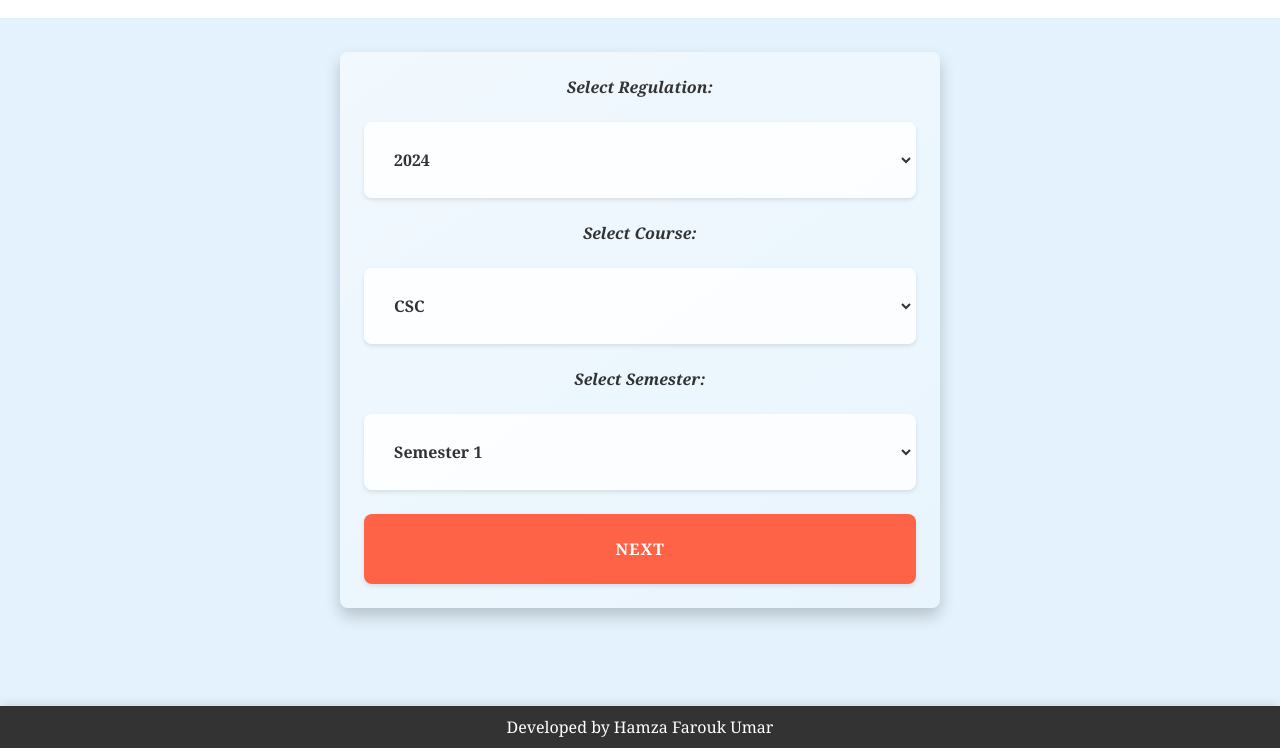
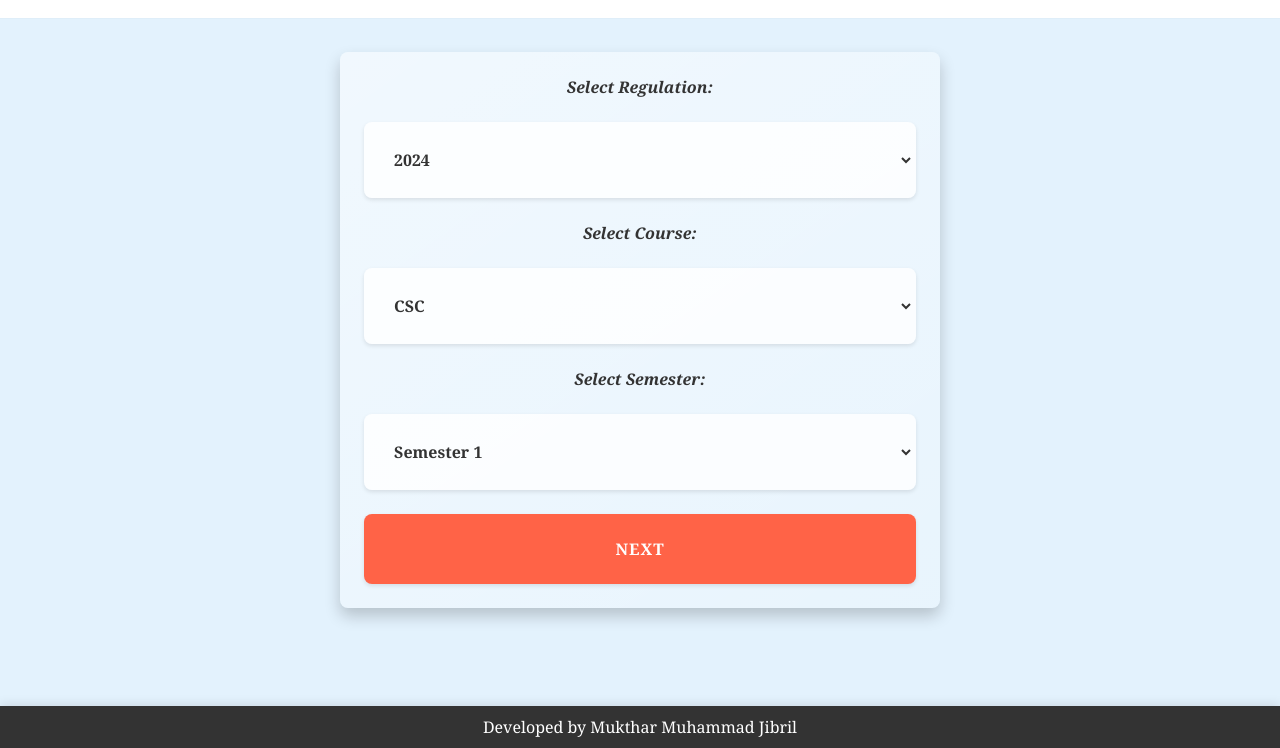
Before and after one commit to Limboo05/CGPA-CALCULATOR-, a plain HTML site: page gpa-calculator.html in a window 1280 px wide. Shown: the part 52-800 px from the top of the page. Drawn offline with nearby package versions, Linux system fonts and the light colour scheme.

Commit message:
Update gpa-calculator.html

```diff
--- a/gpa-calculator.html
+++ b/gpa-calculator.html
@@ -108,7 +108,7 @@
 <footer>
         <div class="footer-content">
             <div class="footer-text">
-                Developed by Hamza Farouk Umar
+                Developed by Mukthar Muhammad Jibril
 
             </div>
         </div>
```
